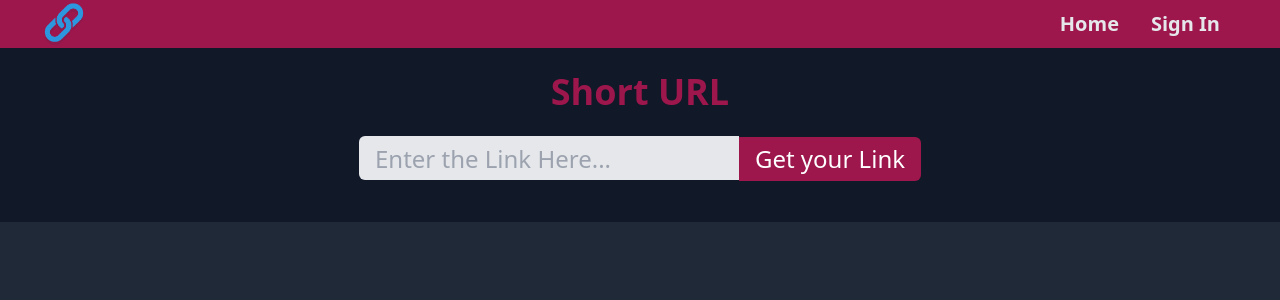
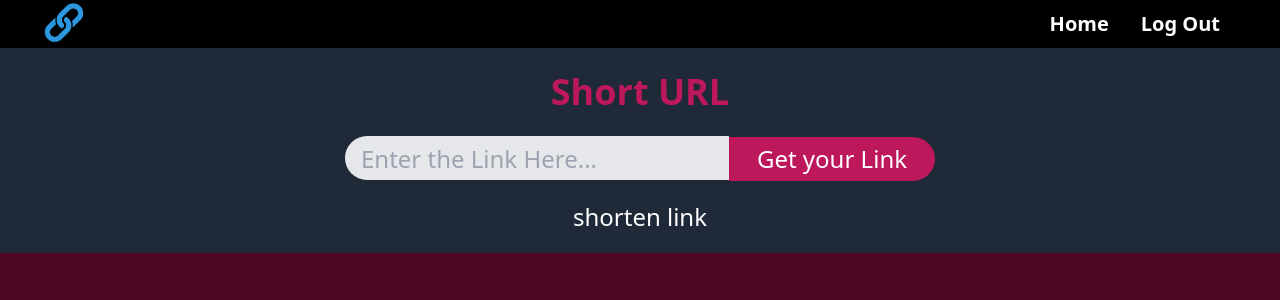
Before and after one commit to BilalAtique/link-shortener, a React (Vite) app in the folder client/: page /dashboard in a window 1280 px wide. Shown: the top 300 px of the page. Built offline with nearby package versions, Linux system fonts and the light colour scheme.

Commit message:
refactor: changed the color scheme

```diff
--- a/client/src/components/Header.jsx
+++ b/client/src/components/Header.jsx
@@ -2,12 +2,12 @@ import logo from "../assets/logo.png";
 
 const Header = () => {
   return (
-    <header className="flex items-center justify-center h-[7vh] bg-pink-800 text-gray-200 px-4">
+    <header className="flex items-center justify-center h-[7vh] bg-black text-white px-4">
       <img src={logo} alt="logo" className="w-24 h-12" />
       <nav className="w-[100%]">
         <ul className="flex px-7 justify-end">
           <li className="px-4 text-xl font-bold">Home</li>
-          <li className="px-4 text-xl font-bold">Sign In</li>
+          <li className="px-4 text-xl font-bold">Log Out</li>
         </ul>
       </nav>
     </header>
--- a/client/src/components/UrlDisplay.jsx
+++ b/client/src/components/UrlDisplay.jsx
@@ -1,6 +1,6 @@
 const UrlDisplay = () => {
   return (
-    <div className="bg-gray-800 flex items-center justify-center h-full ">
+    <div className="bg-pink-950 flex items-center justify-center h-full ">
       <div className="max-w-md w-full p-6">
         {/* Your content for the bottom div goes here */}
       </div>
--- a/client/src/components/UrlInput.jsx
+++ b/client/src/components/UrlInput.jsx
@@ -1,20 +1,20 @@
 const UrlInput = () => {
   return (
-    <div className="bg-gray-900 text-white h-[30%] ">
+    <div className="bg-gray-800 text-white h-[30%] ">
       <div className="flex flex-col  items-center h-full">
-        <h2 className="my-6 text-4xl text-pink-800 font-semibold">Short URL</h2>
+        <h2 className="my-6 text-4xl text-pink-700 font-semibold">Short URL</h2>
         <div className="text-2xl">
           <input
-            className="px-4 h-11 outline-none bg-gray-200 rounded-l-md text-gray-800"
+            className="px-4 h-11 w-96 outline-none bg-gray-200 rounded-s-full text-gray-800"
             type="text"
-            placeholder="Enter the Link Here..."
+            placeholder="Enter the Link Here...    "
           />
-          <button className="px-4 h-11 bg-pink-800 rounded-r-md outline-none hover:bg-pink-700">
+          <button className="px-7 h-11 bg-pink-700 rounded-r-full outline-none hover:bg-pink-900">
             Get your Link
           </button>
         </div>
-        <div className="p-5 text-sm">
-          <p></p>
+        <div className="p-5 text-2xl">
+          <p>shorten link</p>
         </div>
       </div>
     </div>
```
